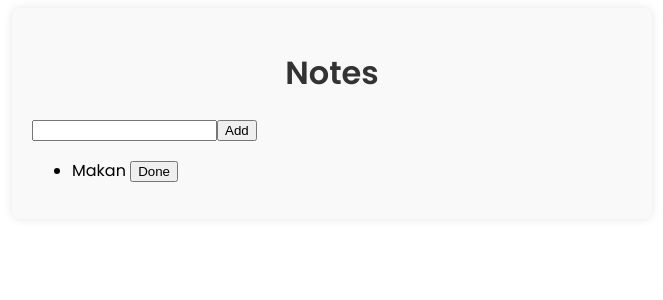
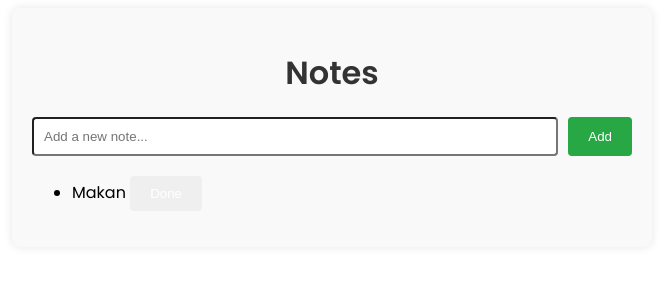
Before and after one commit to luthfizone/note-app, a React (Vite) app: page / in a window 1280 px wide. Shown: the top 300 px of the page, without its empty margins (308-971 px from the left). Built offline with nearby package versions, Linux system fonts and the light colour scheme.

Commit message:
add style for input note

```diff
--- a/src/App.jsx
+++ b/src/App.jsx
@@ -14,9 +14,15 @@ function Header() {
 
 function InputNotes() {
   return (
-    <form>
-      <input type="text" name="notes" id="notes" />
-      <button>Add</button>
+    <form className="input-form">
+      <input
+        type="text"
+        name="notes"
+        id="notes"
+        className="input-field"
+        placeholder="Add a new note..."
+      />
+      <button className="add-button">Add</button>
     </form>
   );
 }
--- a/src/index.css
+++ b/src/index.css
@@ -19,3 +19,33 @@ html {
   font-weight: 600;
   color: #333;
 }
+
+/* input form */
+.input-form {
+  display: flex;
+  justify-content: space-between;
+  margin-bottom: 20px;
+}
+
+.input-field {
+  flex-grow: 1;
+  padding: 10px;
+  border-radius: 4px;
+  margin-right: 10px;
+}
+
+button {
+  cursor: pointer;
+  border-radius: 4px;
+  border: none;
+  color: white;
+  padding: 10px 20px;
+}
+
+.add-button {
+  background-color: #28a745;
+}
+
+.add-button:hover {
+  background-color: #218838;
+}
```
